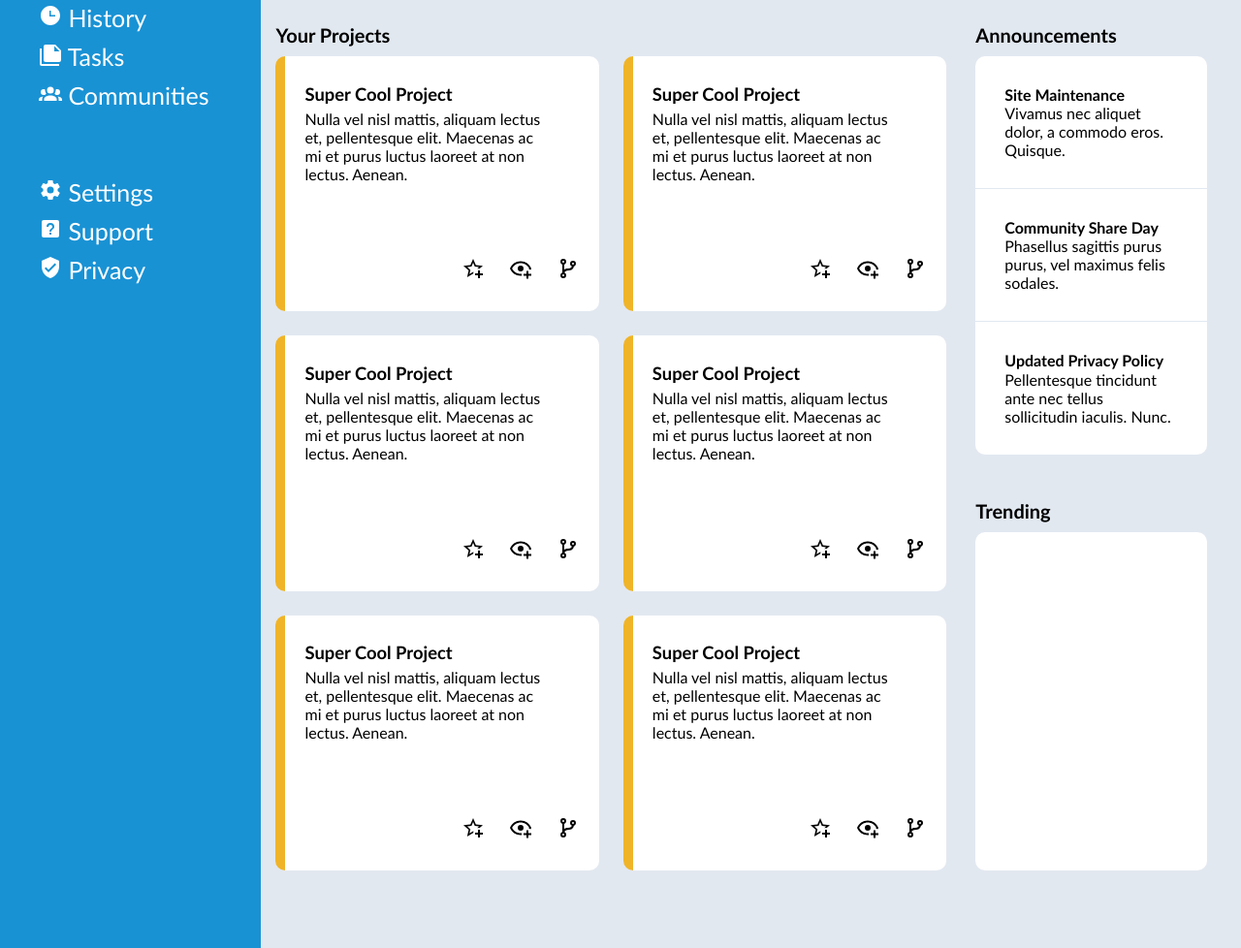
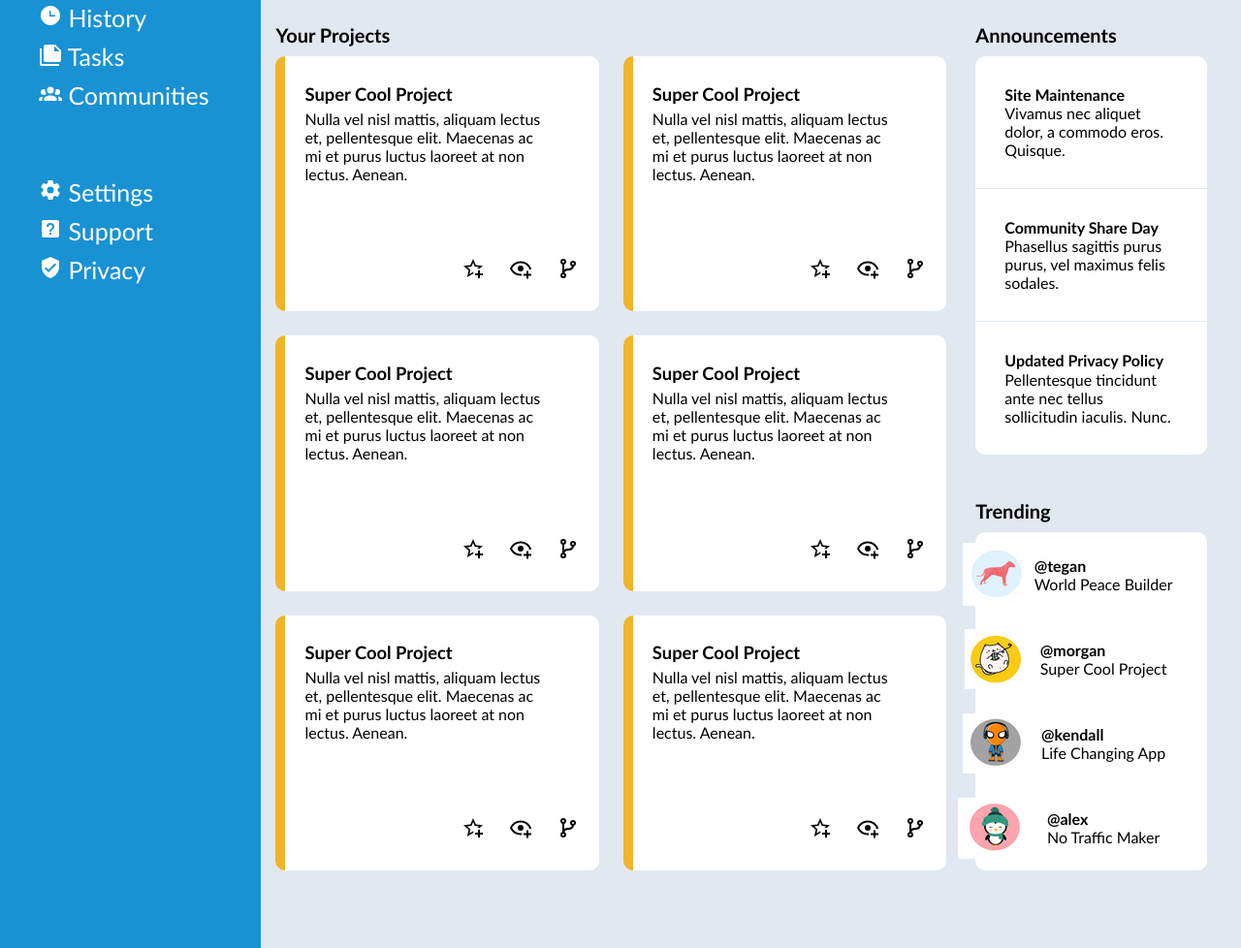
Before and after one commit to MichaelAlexanderBryant/admin-dashboard, a plain HTML site: page index.html in a window 1280 px wide. Shown: the part 222-1200 px from the top of the page at 97% size. Drawn offline with Linux system fonts and the light colour scheme.

Commit message:
Add trending content

```diff
--- a/index.html
+++ b/index.html
@@ -235,7 +235,36 @@
                         </div>
                     </div>
                     <div id="trending-header"><span>Trending</span></div>
-                    <div id="trending"></div>
+                    <div id="trending">
+                        <div id="user-1" class="user">
+                            <img src="./img/tegan.png">
+                            <div class="trending-user">
+                                <div class="user-handle">@tegan</div>
+                                <div class="user-description">World Peace Builder</div>
+                            </div>
+                        </div>
+                        <div id="user-2" class="user">
+                            <img src="./img/morgan.png">
+                            <div class="trending-user">
+                                <div class="user-handle">@morgan</div>
+                                <div class="user-description">Super Cool Project</div>
+                            </div>
+                        </div>
+                        <div id="user-3" class="user">
+                            <img src="./img/kendall.png">
+                            <div class="trending-user">
+                                <div class="user-handle">@kendall</div>
+                                <div class="user-description">Life Changing App</div>
+                            </div>
+                        </div>
+                        <div id="user-4" class="user">
+                            <img src="./img/alex.png">
+                            <div class="trending-user">
+                                <div class="user-handle">@alex</div>
+                                <div class="user-description">No Traffic Maker</div>
+                            </div>
+                        </div>
+                    </div>
                     <div id="trending-space"></div>
                 </div>
             </div>
--- a/style.css
+++ b/style.css
@@ -280,7 +280,6 @@ h1 {
     margin: 0px 35px 0px 15px;
     background-color: white;
     border-radius: 10px;
-    grid-template-rows: repeat(3, 1fr);
     align-items: stretch;
 }
 
@@ -325,16 +324,27 @@ h1 {
 #trending {
     grid-row: 4 / 5;
     display: grid;
-    grid-template-rows: repeat(3, 1fr);
+    grid-template-rows: repeat(4, 1fr);
     margin: 0px 35px 0px 15px;
     background-color: white;
     border-radius: 10px;
+    justify-content: center;
+    align-items: center;
+}
+
+.user {
+    display: grid;
+    grid-template-columns: 1fr 2fr;
+    align-items: center;
+    justify-items: center;
+    justify-content: left;
+    margin-left: -50px;
+}
+
+.user-handle {
+    font-weight: bold;
 }
 
 #trending-space {
     grid-row: 5 / 6;
 }
-
-/* #announcements-header, #announcements, #trending-header, #trending-space, #trending {
-    border: 1px solid black;
-} */
```
Also changed, not shown: img/alex.png (added), img/kendall.png (added), img/morgan.png (added), img/tegan.png (added).
